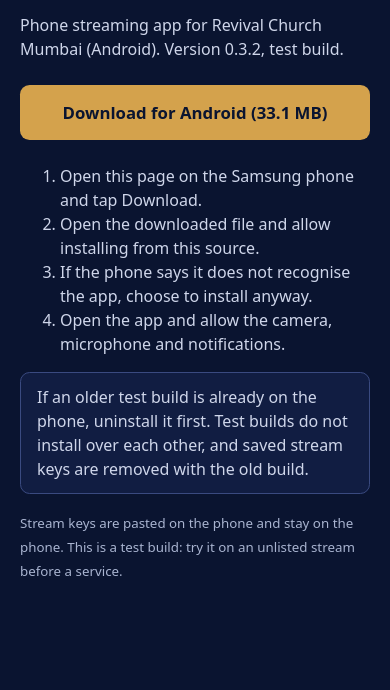
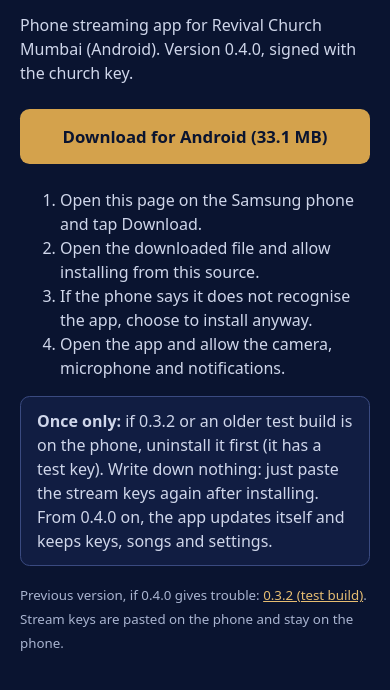
Before and after one commit to capstoneen04/revival-worship-releases, a plain HTML site: page mobile/index.html in a window 390 px wide. Shown: the part 68-758 px from the top of the page. Drawn offline with Linux system fonts and the light colour scheme.

Commit message:
Revival Church Live 0.4.0 (church-signed) + latest-mobile.json
Co-Authored-By: Claude Opus 5.5 <noreply@anthropic.com>
Claude-Session: https://claude.ai/code/session_01VZEghouuVSHHDtUFePHidH

```diff
--- a/mobile/index.html
+++ b/mobile/index.html
@@ -18,16 +18,16 @@
 <body>
 <main>
   <h1>Revival Church Live</h1>
-  <p>Phone streaming app for Revival Church Mumbai (Android). Version 0.3.2, test build.</p>
-  <a class="btn" href="RevivalChurchLive-0.3.2.apk" download>Download for Android (33.1 MB)</a>
+  <p>Phone streaming app for Revival Church Mumbai (Android). Version 0.4.0, signed with the church key.</p>
+  <a class="btn" href="RevivalChurchLive-0.4.0.apk" download>Download for Android (33.1 MB)</a>
   <ol>
     <li>Open this page on the Samsung phone and tap Download.</li>
     <li>Open the downloaded file and allow installing from this source.</li>
     <li>If the phone says it does not recognise the app, choose to install anyway.</li>
     <li>Open the app and allow the camera, microphone and notifications.</li>
   </ol>
-  <p class="note">If an older test build is already on the phone, uninstall it first. Test builds do not install over each other, and saved stream keys are removed with the old build.</p>
-  <p><small>Stream keys are pasted on the phone and stay on the phone. This is a test build: try it on an unlisted stream before a service.</small></p>
+  <p class="note"><b>Once only:</b> if 0.3.2 or an older test build is on the phone, uninstall it first (it has a test key). Write down nothing: just paste the stream keys again after installing. From 0.4.0 on, the app updates itself and keeps keys, songs and settings.</p>
+  <p><small>Previous version, if 0.4.0 gives trouble: <a href="RevivalChurchLive-0.3.2.apk" style="color:#e6bd72">0.3.2 (test build)</a>. Stream keys are pasted on the phone and stay on the phone.</small></p>
 </main>
 </body>
 </html>
```
Also changed, not shown: mobile/latest-mobile.json (added, +9 -0 lines), 1 other file.
